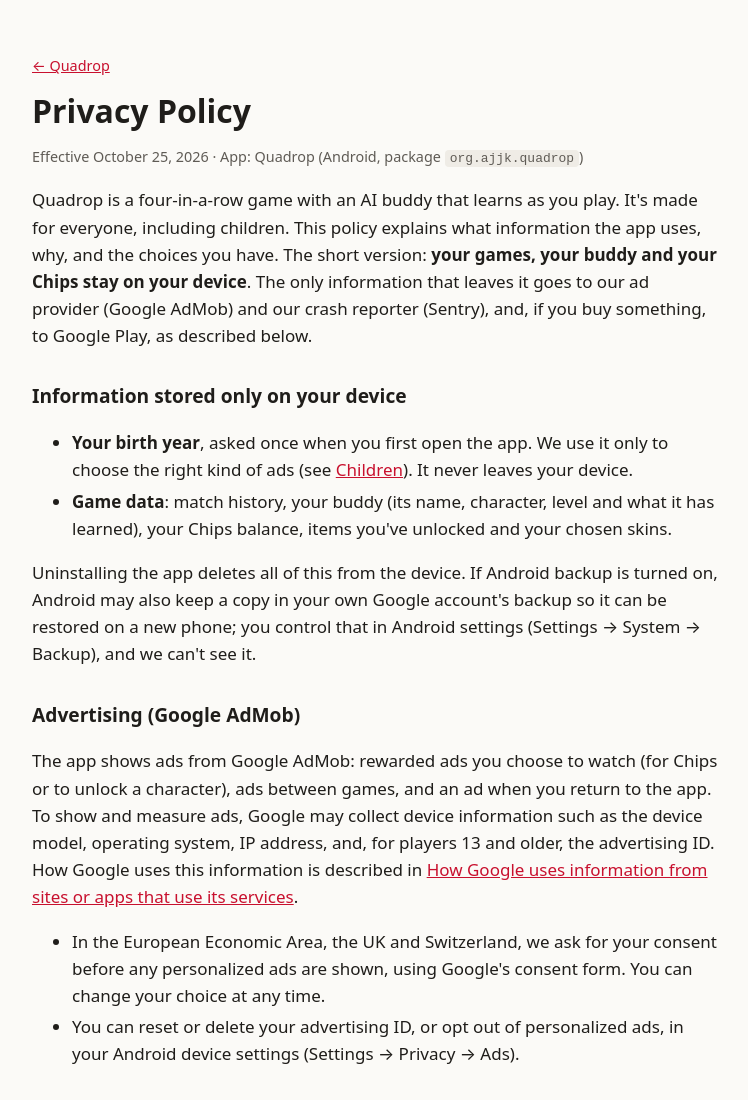
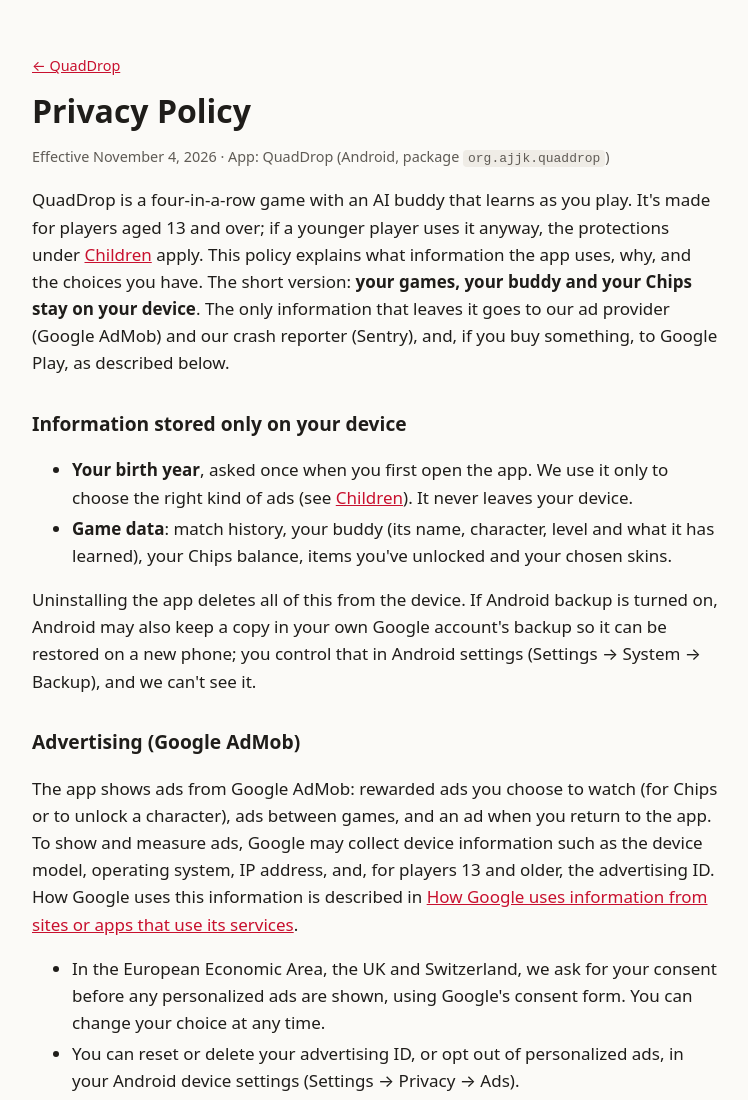
Before and after one commit to alijaafar88/QuadDropSupport, a plain HTML site: page privacy.html in a window 1280 px wide. Shown: the top 1100 px of the page, without its empty margins (264-1012 px from the left). Drawn offline with Linux system fonts and the light colour scheme.

Commit message:
Rename to QuadDrop and set the audience to 13 and over
Matches the app: QuadDrop, package org.ajjk.quaddrop. The privacy policy
now says the app is for players 13 and over, with the Children section's
protections for younger players who use it anyway.

Co-Authored-By: Claude Opus 5.5 <noreply@anthropic.com>

```diff
--- a/privacy.html
+++ b/privacy.html
@@ -3,17 +3,18 @@
 <head>
 <meta charset="utf-8">
 <meta name="viewport" content="width=device-width, initial-scale=1">
-<title>Privacy Policy – Quadrop</title>
+<title>Privacy Policy – QuadDrop</title>
 <link rel="stylesheet" href="style.css">
 </head>
 <body>
 <main>
-<p class="back"><a href="./">← Quadrop</a></p>
+<p class="back"><a href="./">← QuadDrop</a></p>
 <h1>Privacy Policy</h1>
-<p class="meta">Effective October 25, 2026 · App: Quadrop (Android, package <code>org.ajjk.quadrop</code>)</p>
+<p class="meta">Effective November 4, 2026 · App: QuadDrop (Android, package <code>org.ajjk.quaddrop</code>)</p>
 
-<p>Quadrop is a four-in-a-row game with an AI buddy that learns as you play. It's made for everyone,
-including children. This policy explains what information the app uses, why, and the choices you have.
+<p>QuadDrop is a four-in-a-row game with an AI buddy that learns as you play. It's made for players
+aged 13 and over; if a younger player uses it anyway, the protections under <a href="#children">Children</a>
+apply. This policy explains what information the app uses, why, and the choices you have.
 The short version: <strong>your games, your buddy and your Chips stay on your device</strong>. The only
 information that leaves it goes to our ad provider (Google AdMob) and our crash reporter (Sentry), and,
 if you buy something, to Google Play, as described below.</p>
```
Also changed, not shown: index.html (+3 -3 lines).
